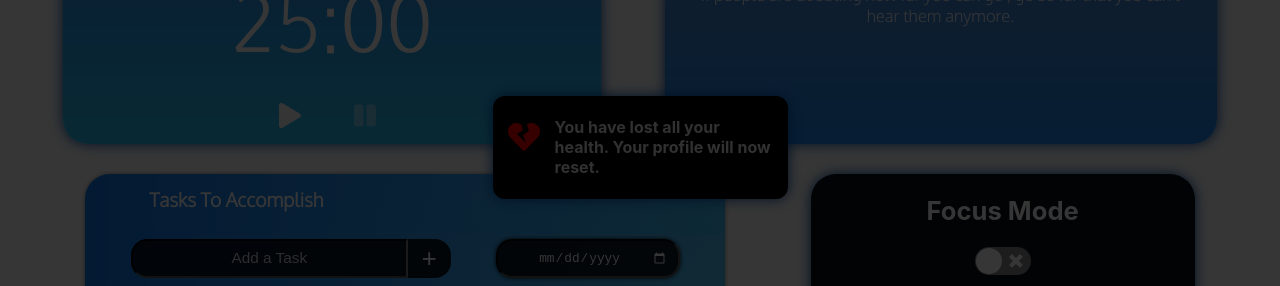
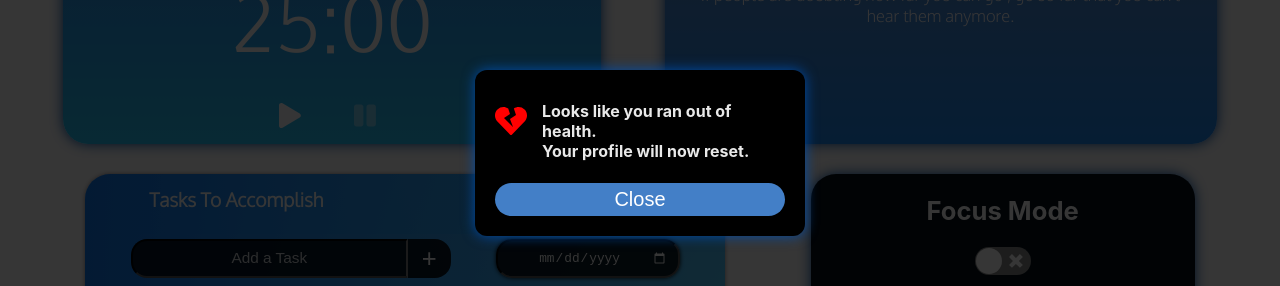
Before and after one commit to jamessnguyenn/EduFy, a React (Create React App) app: page /profile in a window 1280 px wide. Shown: the part 186-472 px from the top of the page. Built offline with nearby package versions, Linux system fonts and the light colour scheme; no server answers.

Commit message:
added button for pop-up

```diff
--- a/src/components/productivePage/hpLostPopUp.jsx
+++ b/src/components/productivePage/hpLostPopUp.jsx
@@ -3,13 +3,18 @@ import "./productivePage.css";
 import { FontAwesomeIcon } from "@fortawesome/react-fontawesome";
 import { faHeartBroken } from "@fortawesome/free-solid-svg-icons";
 
-export default function HpLostPopUp({ lostpopUp }) {
-  let lost = 5;
+export default function HpLostPopUp({ setLostPopUp }) {
 
+  const closePopUp= ()=>{
+    setLostPopUp(false);
+  }
   return (
     <div className="lostPopUp show shadow">
+      <div className="lostPopUp-header">
       <FontAwesomeIcon className="brokenHeartIcon" icon={faHeartBroken} />
-      <h4> You have lost all your health. Your profile will now reset.</h4>
+      <h4> Looks like you ran out of health. <br/> Your profile will now reset.</h4>
+      </div>
+      <input type="button" value="Close" className="close-button" onClick={closePopUp}/>
     </div>
   );
 }
--- a/src/components/productivePage/productivePage.css
+++ b/src/components/productivePage/productivePage.css
@@ -35,24 +35,29 @@
 .lostPopUp {
 
   position: absolute;
+  padding-bottom:20px;
   left: 0;
   right: 0;
-  padding-left: 15px;
-  padding-right:10px;
+  padding-top: 10px;
+  padding-left: 20px;
+  padding-right:20px;
   margin-left: auto;
   margin-right: auto;
-  margin-top: 15%;
+  margin-top: 20%;
   display: flex;
-
+  flex-direction: column;
   color: rgb(233, 233, 233);
   background: black;
   border-radius: 12px;
   text-align:left;
 
-  width: 270px;
+  width: 290px;
 }
 
-
+.lostPopUp-header{
+  display: flex;
+  flex-direction: row;
+}
 .brokenHeartIcon {
   margin-top: 25px;
   margin-right: 15px;
@@ -71,7 +76,28 @@
 .darkOverLay.hide {
   visibility: hidden;
 }
+.close-button:hover{
+  background-color:#4d91e6;
+  cursor:pointer;
+  outline:none;
 
+}
+.close-button {
+  outline:none;
+
+  border-radius: 60px;
+  background-color:var(--main-color) ;
+  font-size:20px;
+  padding:5px;
+
+  color: white;
+  border:none;
+}
+.close-button:active{
+  background-color:#547baa;
+  cursor:pointer;
+  outline:none;
+}
 @media only screen and (max-width: 600px) {
   .row {
     flex-direction: column;
--- a/src/components/productivePage/productivePage.jsx
+++ b/src/components/productivePage/productivePage.jsx
@@ -54,11 +54,11 @@ export default function ProductivePage() {
   }
   return (
     <>
-      <div className={lostpopUp ? "darkOverLay" : "darkOverLay hide"}> .</div>
+      {lostpopUp &&<div className="darkOverLay">   <LostPopUp setLostPopUp={setLostPopUp} /></div>}
       <Navbar hp={hp} coins={coins} profilePicLink={profilePicLink} />
 
       <div className="productivityPage">
-        {lostpopUp && <LostPopUp setLostPopUp={setLostPopUp} />}
+
         <div className="row">
           <PomodoroTimer addCoins={addCoins} />
           <Motivation />
```
